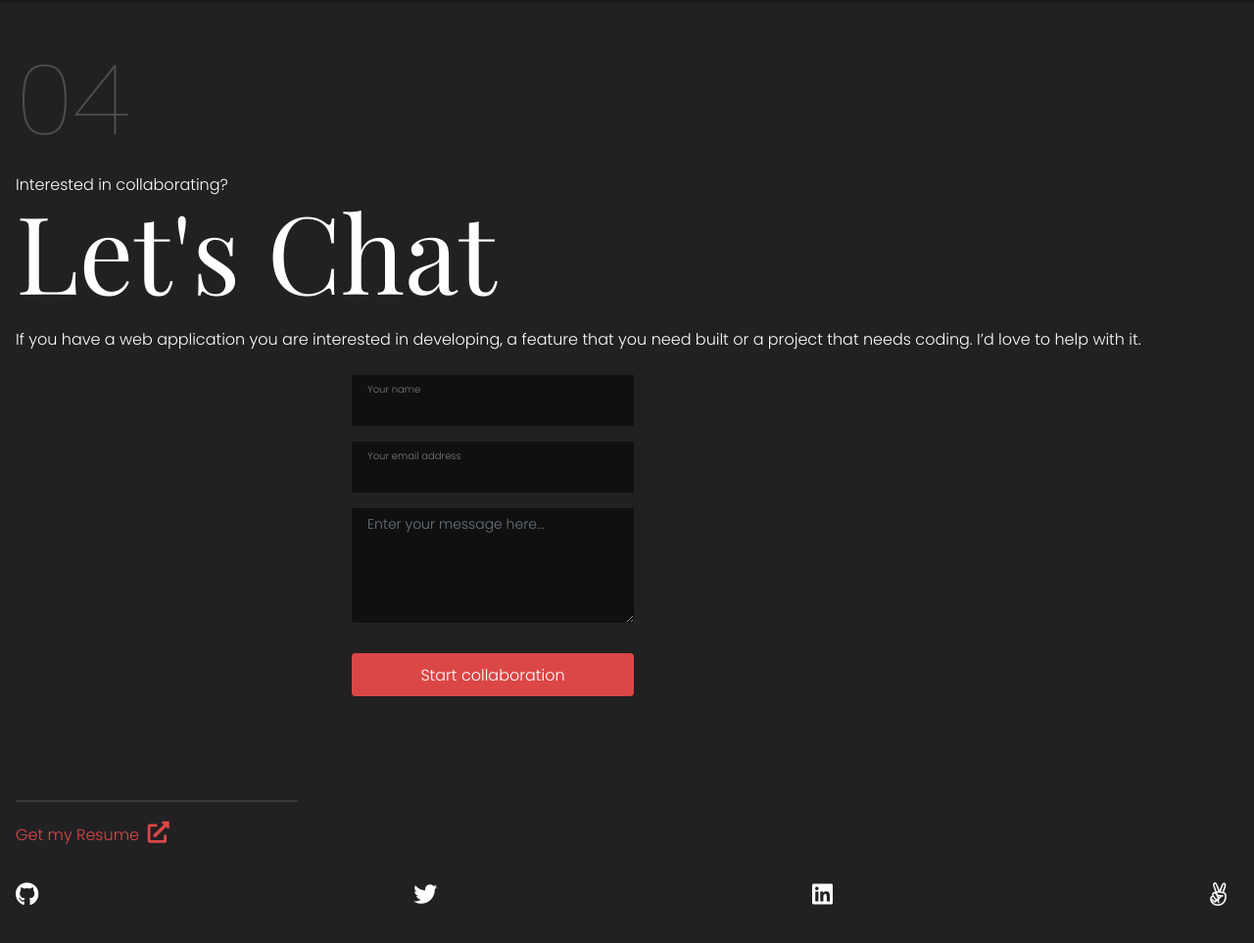
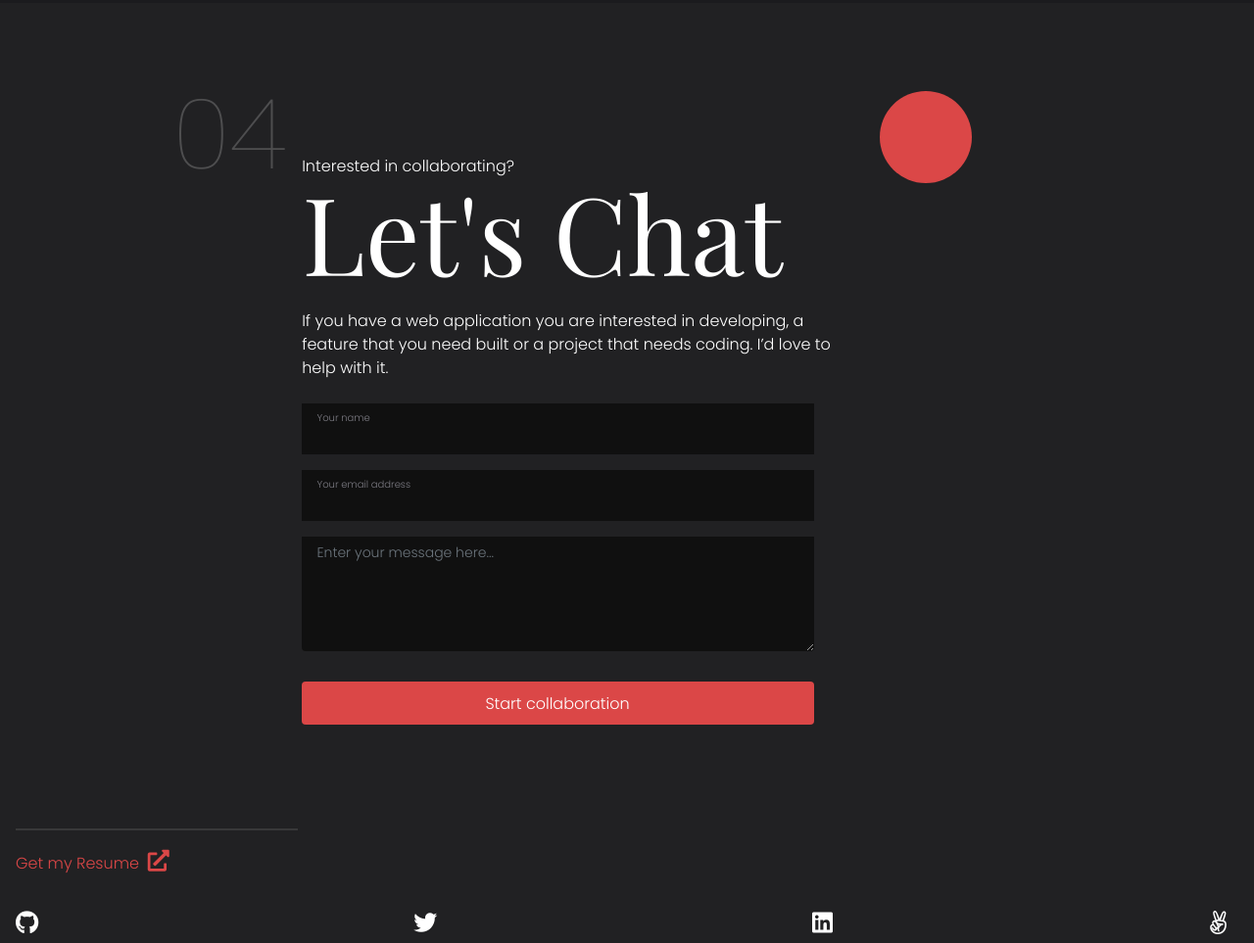
Before and after one commit to ZeenatLawal/Portfolio, a plain HTML site: page index.html in a window 1280 px wide. Shown: the part 3634-4597 px from the top of the page at 98% size. Drawn offline with nearby package versions, Linux system fonts and the light colour scheme.

Commit message:
Style the form section

```diff
--- a/index.html
+++ b/index.html
@@ -245,12 +245,18 @@
 
     <!-- CHAT -->
     <section class="chat" id="chat">
+      <div class="min-intro">
+        <div class="num-desk">
           <div>
             <p class="number">04</p>
+          </div>
+          <div class="hello">
             <p class="tiny-intro">Interested in collaborating?</p>
             <p class="dot"></p>
             <p class="main-intro mb-4">Let's Chat</p>
             <p class="tiny-intro mb-4">If you have a web application you are interested in developing, a feature that you need built or a project that needs coding. I’d love to help with it.</p>
+          </div>
+        </div>
         <form action="https://formspree.io/f/mayabzdz" method="post" class="main-form">
           <div class="mb-3 form">
             <label for="name">Your name</label>
--- a/style.scss
+++ b/style.scss
@@ -639,10 +639,41 @@ hr {
     }
 
     .dot {
-      width: 94px;
-      height: 94px;
-      left: 417px;
-      top: 4650px;
+      left: 606px;
+      top: 90px;
+    }
+
+    .min-intro {
+      width: 681px;
+      margin-left: 10rem;
+    }
+
+    .number {
+      padding-top: 3.7rem;
+    }
+
+    .num-desk {
+      display: flex;
+
+      .hello {
+        padding-top: 9.7rem;
+        padding-left: 1rem;
+        position: relative;
+      }
+    }
+
+    .main-form {
+      width: 418px;
+      margin: 0 auto;
+    }
+
+    .form {
+      width: 523px;
+    }
+
+    .start {
+      width: 523px;
+      margin-bottom: 106px;
     }
   }
 }
```
Also changed, not shown: style.css, 1 other file. Lines whose indentation alone changed are shown as unchanged.
